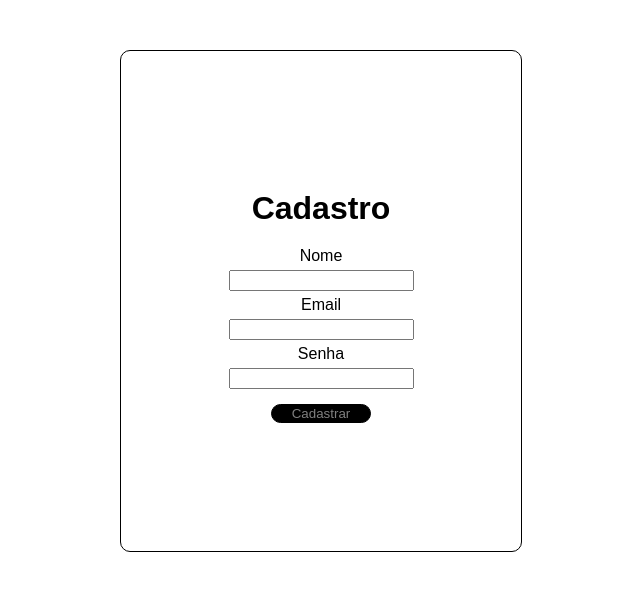
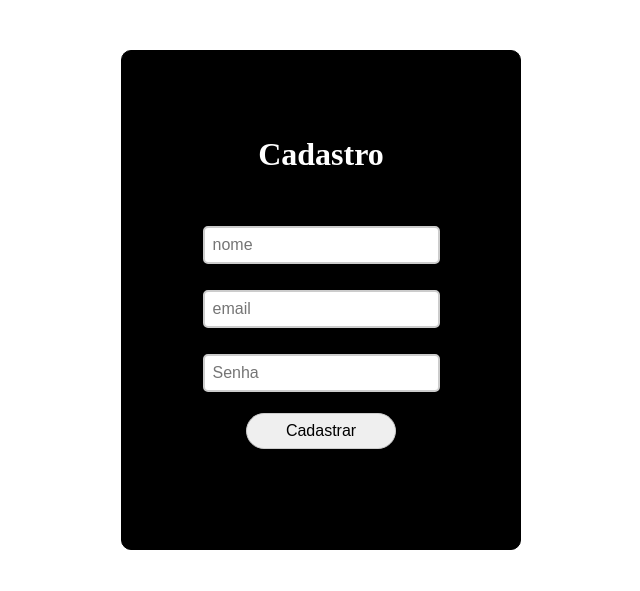
Before and after one commit to RuanFelixx/gestao_agendas, a Flask app: page /cadastro in a window 1280 px wide. Shown: the top 591 px of the page, without its empty margins (319-959 px from the left). Run offline with Flask 3, Linux system fonts and the light colour scheme; some libraries are stand-ins or nearby versions.

Commit message:
Update cadastro.html

```diff
--- a/templates/cadastro.html
+++ b/templates/cadastro.html
@@ -3,13 +3,14 @@
 <head>
     <meta charset="UTF-8">
     <meta name="viewport" content="width=device-width, initial-scale=1.0">
-    <title>Cadastro</title>
+    <title>cadastro</title>
     <style>
-        @import url('https://fonts.googleapis.com/css2?family=Poppins:ital,wght@0,100;0,200;0,300;0,400;0,500;0,600;0,700;0,800;0,900;1,100;1,200;1,300;1,400;1,500;1,600;1,700;1,800;1,900&display=swap');
         *{
-            margin: 0%;
-            font-family: Arial, Helvetica, sans-serif;
+            margin: 0;
+            padding: 0;
+            box-sizing: border-box;
         }
+
         body{
             height: 100%;
             width: 100%;
@@ -20,6 +21,7 @@
         }
         .cadastro{
             margin-top: 50px;
+            gap: 3rem;
             display: flex;
             align-items: center;
             justify-content: center;
@@ -27,32 +29,60 @@
             height: 500px;
             width: 400px;
             border: 1px solid black;
+            background-color: black;
             border-radius: 10px;
         }
-        .cadastro h1{
-            margin: 20px;
+        h1{
+            color: white;
         }
         form{
             display: flex;
             align-items: center;
             justify-content: center;
             flex-direction: column;
+            gap: 1rem;
         }
-        form input {
+        input {
+            margin-bottom: 1rem;
+            border: 2px solid #ccc;
+            border-radius: 5px;
+            width: 100%;
+            max-width: 300px;
+            padding: 0.5rem;
+            font-size: 16px;
+            transition: border-color 0.3s;
             margin: 5px;
+            transition: 0.3s;
 
         }
-        form a {
+
+        input:hover{
+            border-color: #007BFF;
+        }
+
+        a {
             text-decoration: none;
+            color: white;
+            transition: 0.3s;
+        }
+
+        a:hover{
             color: gray;
         }
-        form button{
+
+        button{
+            margin-bottom: 1rem;
+            color: black;
+            border: 1px solid #ccc;
+            border-radius: 25px;
+            width: 150px;
+            max-width: 300px;
+            padding: 0.5rem;
+            font-size: 16px;
+        }
+
+        button:hover{
             color: gray;
-            background-color: black;
-            width: 100px;
-            border: 1px solid black;
-            border-radius: 10px;
-            margin: 10px;
         }
     </style>
 </head>
@@ -60,12 +90,9 @@
     <div class="cadastro">
         <h1>Cadastro</h1>
         <form action="{{ url_for('cadastro') }}">
-            <label for="nome">Nome</label>
-            <input type="text" name="nome" placeholder="">
-            <label for="email">Email</label>
-            <input type="email" name="email" placeholder="">
-            <label for="senha">Senha</label>
-            <input type="password" name="password" placeholder="">
+            <input type="text" name="nome" placeholder="nome">
+            <input type="email" name="email" placeholder="email">
+            <input type="password" name="senha" placeholder="Senha">
             <button type="submit">Cadastrar</button>
 
         </form>
```
